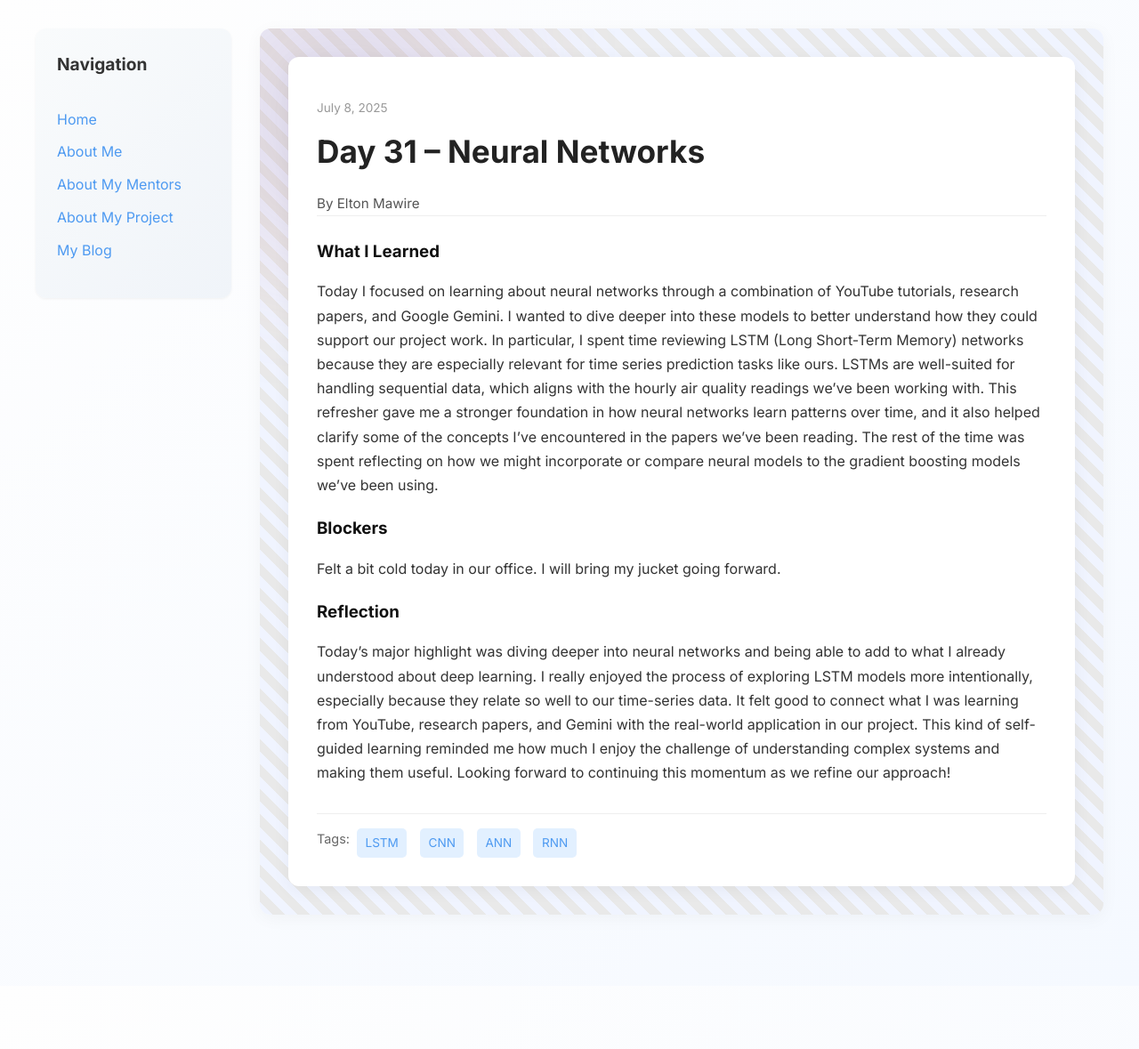
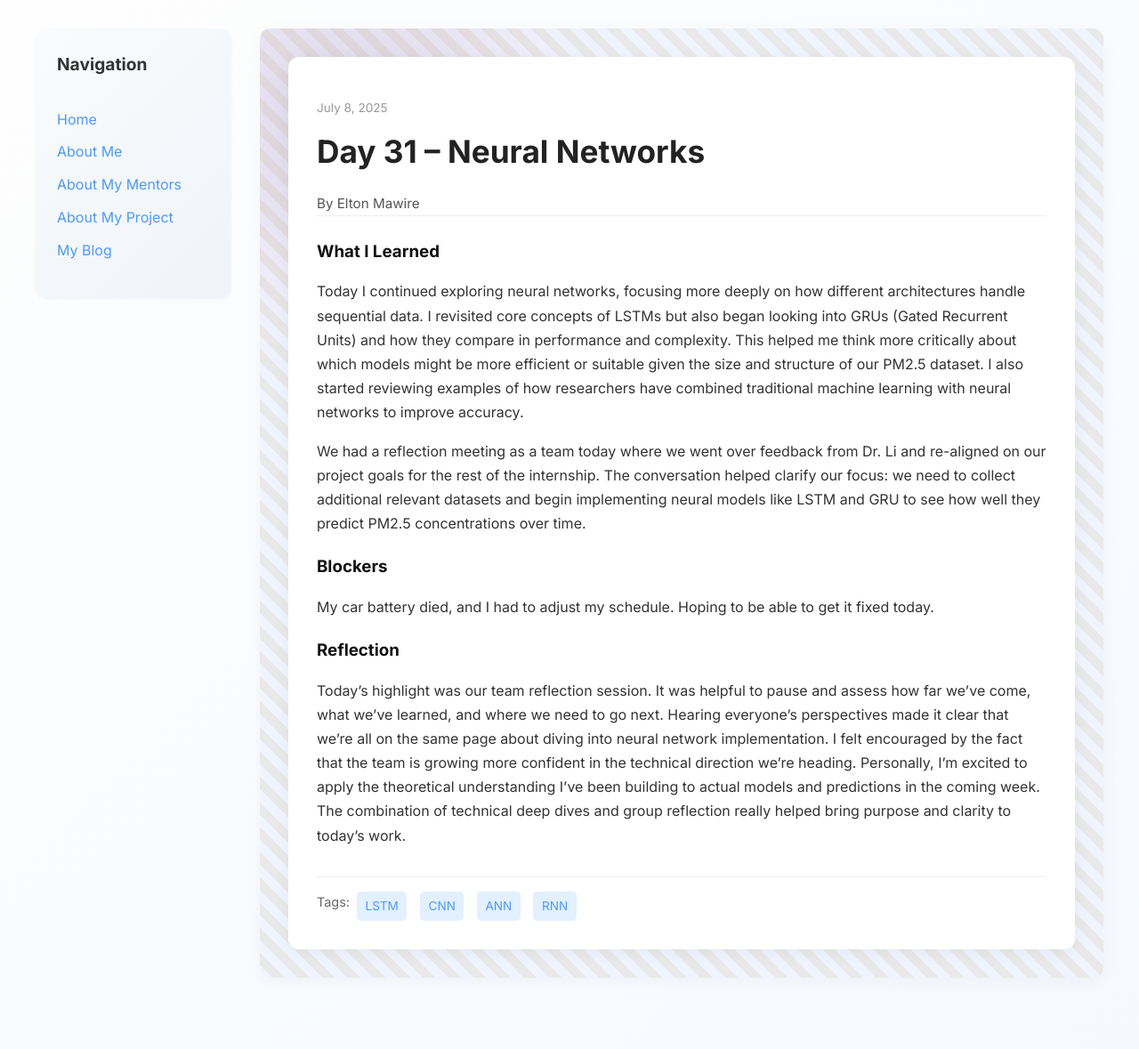
Before and after one commit to Nginga/Nginga.github.io, a Jekyll site: the page built from _posts/2025-07-08-day-31.md, in a window 1280 px wide. Shown: the whole page at 89% size. Built offline with Jekyll 4.4.1, drawn with Linux system fonts in a browser that asks for light colours; before the commit the page ends 1108 px from its top, so only the background shows below that.

Commit message:
Update 2025-07-08-day-31.md

```diff
--- a/_posts/2025-07-08-day-31.md
+++ b/_posts/2025-07-08-day-31.md
@@ -7,11 +7,13 @@
 tags: ["LSTM", "CNN", "ANN", "RNN"]
 
 what_i_learned: |
-  Today I focused on learning about neural networks through a combination of YouTube tutorials, research papers, and Google Gemini. I wanted to dive deeper into these models to better understand how they could support our project work. In particular, I spent time reviewing LSTM (Long Short-Term Memory) networks because they are especially relevant for time series prediction tasks like ours. LSTMs are well-suited for handling sequential data, which aligns with the hourly air quality readings we've been working with. This refresher gave me a stronger foundation in how neural networks learn patterns over time, and it also helped clarify some of the concepts I’ve encountered in the papers we’ve been reading. The rest of the time was spent reflecting on how we might incorporate or compare neural models to the gradient boosting models we’ve been using.
+  Today I continued exploring neural networks, focusing more deeply on how different architectures handle sequential data. I revisited core concepts of LSTMs but also began looking into GRUs (Gated Recurrent Units) and how they compare in performance and complexity. This helped me think more critically about which models might be more efficient or suitable given the size and structure of our PM2.5 dataset. I also started reviewing examples of how researchers have combined traditional machine learning with neural networks to improve accuracy.
+
+  We had a reflection meeting as a team today where we went over feedback from Dr. Li and re-aligned on our project goals for the rest of the internship. The conversation helped clarify our focus: we need to collect additional relevant datasets and begin implementing neural models like LSTM and GRU to see how well they predict PM2.5 concentrations over time.
 
 blockers: |
-  Felt a bit cold today in our office. I will bring my jucket going forward.
+  My car battery died, and I had to adjust my schedule. Hoping to be able to get it fixed today.
 
 reflection: |
-  Today’s major highlight was diving deeper into neural networks and being able to add to what I already understood about deep learning. I really enjoyed the process of exploring LSTM models more intentionally, especially because they relate so well to our time-series data. It felt good to connect what I was learning from YouTube, research papers, and Gemini with the real-world application in our project. This kind of self-guided learning reminded me how much I enjoy the challenge of understanding complex systems and making them useful. Looking forward to continuing this momentum as we refine our approach!
+  Today’s highlight was our team reflection session. It was helpful to pause and assess how far we’ve come, what we’ve learned, and where we need to go next. Hearing everyone's perspectives made it clear that we’re all on the same page about diving into neural network implementation. I felt encouraged by the fact that the team is growing more confident in the technical direction we're heading. Personally, I’m excited to apply the theoretical understanding I’ve been building to actual models and predictions in the coming week. The combination of technical deep dives and group reflection really helped bring purpose and clarity to today’s work.
 ---
```
